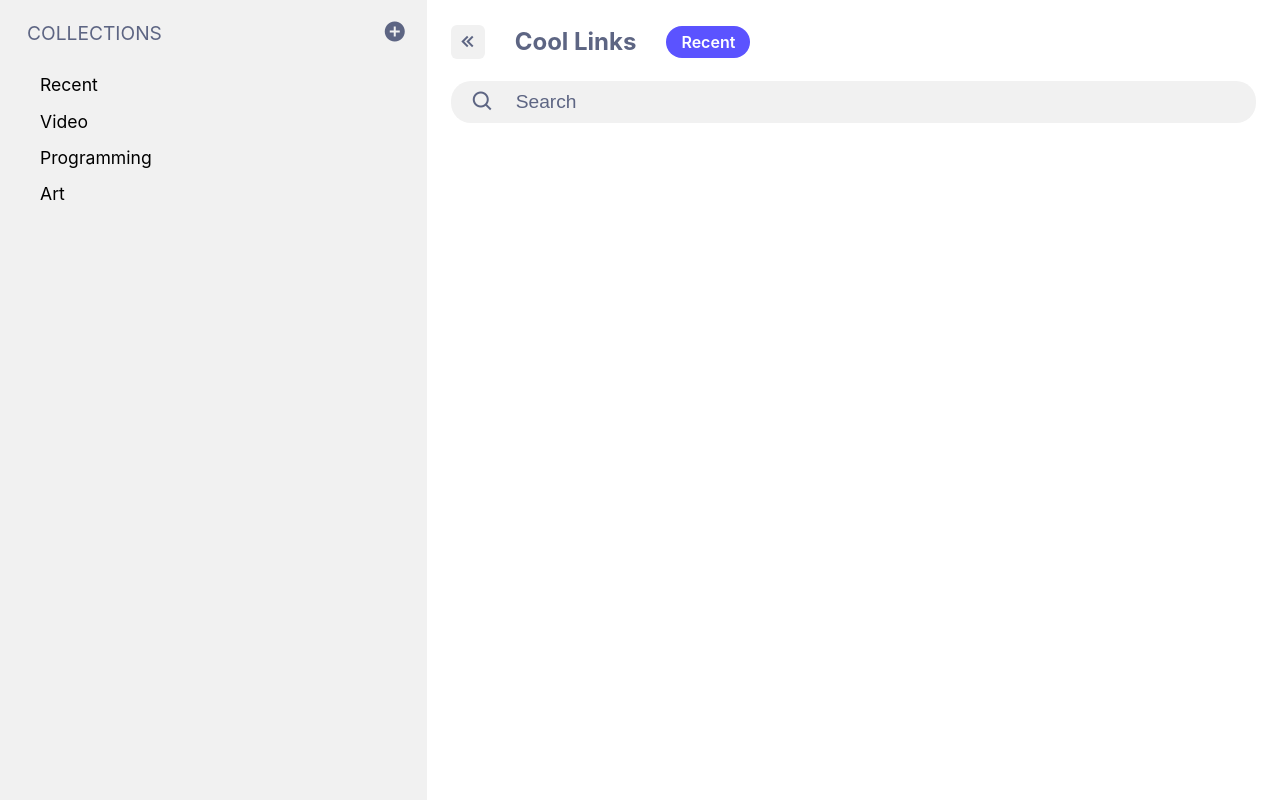
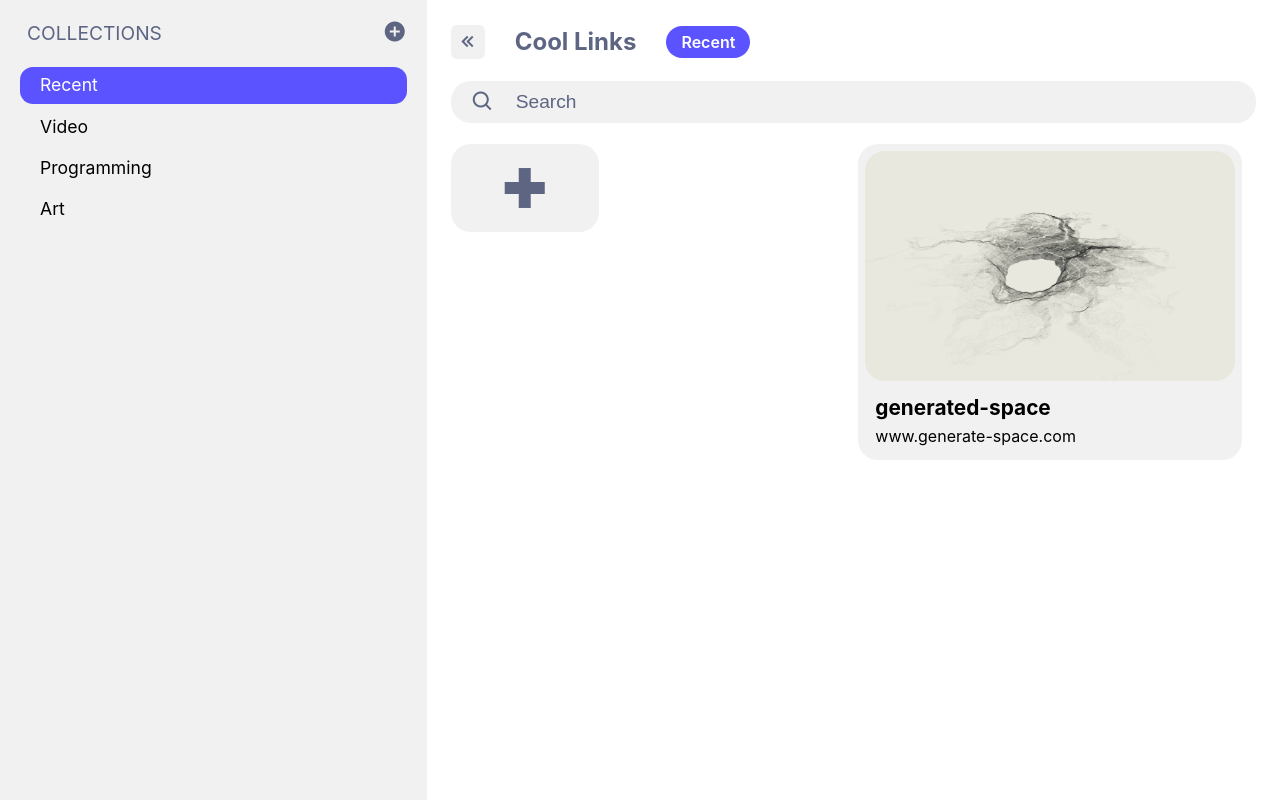
Before and after one commit to paigebraun/cool-links, a React (Vite) app: page / in a window 1280 px wide. Both pictures are taken after a click on the button 41 px from the left and 42 px from the top of the page. Built offline with nearby package versions, Linux system fonts and the light colour scheme.

Commit message:
Add sidebar functionality and link card layout

```diff
--- a/package.json
+++ b/package.json
@@ -12,7 +12,9 @@
   "dependencies": {
     "boxicons": "^2.1.4",
     "react": "^18.2.0",
-    "react-dom": "^18.2.0"
+    "react-dom": "^18.2.0",
+    "react-responsive-masonry": "^2.1.7",
+    "uuid": "^9.0.0"
   },
   "devDependencies": {
     "@types/react": "^18.2.15",
--- a/src/App.jsx
+++ b/src/App.jsx
@@ -1,5 +1,7 @@
 import { useState } from 'react'
+import { v4 as uuidv4 } from 'uuid';
 import './styles/App.css'
+
 
 import Header from './components/Header'
 import SearchBar from './components/SearchBar'
@@ -8,9 +10,31 @@ import AddLink from './components/AddLink'
 
 let root = document.getElementById('root');
 
+const collections = [
+  { name: "Video", id: uuidv4() },
+  { name: "Programming", id: uuidv4() },
+  { name: "Art", id: uuidv4() }
+];
+
 function App() {
   const [icon, setIcon] = useState('bx bxs-collection')
   const [show, setShow] = useState(false);
+  const [selectCollection, setSelectCollection] = useState('Recent')
+
+  function handleCollectionClick(collection, e) {
+    if (e.target.className === 'collectionBtn'){
+      const selected = document.querySelector('.selected');
+      selected.classList.remove("selected");
+      if (collection === 'Recent') {
+        setSelectCollection('Recent');
+        e.target.parentNode.classList = ["collection selected permanent"]
+      }
+      else {
+        setSelectCollection(collection.name);
+        e.target.parentNode.classList = ["collection selected"];
+      }
+    }
+  }
 
   function handleBtn() {
       if (icon == 'bx bxs-collection') {
@@ -23,10 +47,11 @@ function App() {
     }
   return (
     <>
-    <SideBar show={show}/>
+    <SideBar show={show} handleCollectionClick={handleCollectionClick} selectCollection={selectCollection} setSelectCollection={setSelectCollection} collections={collections}/>
     <div className="appDiv">
-      <Header handleBtn={handleBtn} setShow={setShow} icon={icon} show={show}/>
+      <Header handleBtn={handleBtn} setShow={setShow} icon={icon} show={show} selectCollection={selectCollection} />
       <SearchBar />
+      <AddLink />
     </div>
     </>
   )
--- a/src/components/AddLink.jsx
+++ b/src/components/AddLink.jsx
@@ -1,8 +1,19 @@
 import '../styles/AddLink.css'
+import Masonry, {ResponsiveMasonry} from "react-responsive-masonry"
+import generatedSpace from '../assets/headimg_small.jpg'
 
 const AddLink = () => {
     return(
-        <button><i className='bx bx-plus-medical'></i></button>
+        <ResponsiveMasonry columnsCountBreakPoints= {{350:1, 750: 2, 900: 3}} >
+            <Masonry className='linkContainer'>
+                <button className = "addLinkBtn"><i className='bx bx-plus-medical'></i></button>
+                <div className='link'>
+                    <img src={generatedSpace} alt="Generated Space"/>
+                    <h3>generated-space</h3>
+                    <p>www.generate-space.com</p>
+                </div>
+            </Masonry>
+        </ResponsiveMasonry>
     )
 }
 
--- a/src/components/Header.jsx
+++ b/src/components/Header.jsx
@@ -1,7 +1,7 @@
 import { useState } from 'react'
 import '../styles/Header.css'
 
-const Header = ({handleBtn, setShow, icon, show}) => {
+const Header = ({handleBtn, setShow, icon, show, selectCollection}) => {
     return (
         <div className="header">
             <button onClick={() => {
@@ -11,7 +11,7 @@ const Header = ({handleBtn, setShow, icon, show}) => {
                 <i className={icon}></i>
             </button>
             <h1>Cool Links</h1>
-            <div className="currentCollection">Recent</div>
+            <div className="currentCollection">{selectCollection}</div>
         </div>
     )
 }
--- a/src/components/SideBar.jsx
+++ b/src/components/SideBar.jsx
@@ -1,6 +1,7 @@
 import '../styles/SideBar.css'
 
-const SideBar = ({show}) => {
+const SideBar = ({show, handleCollectionClick, selectCollection, setSelectCollection, collections}) => {
+
     return (
         <div className={show ? 'show-class' : 'hide-class'}>
             <div className="collectionsAdd">
@@ -8,22 +9,16 @@ const SideBar = ({show}) => {
                 <button className="collectionsAddBtn"><i className='bx bxs-plus-circle'></i></button>
             </div>
             <div className="collections">
-            <div className="collection">
+                <div onClick={(e) => handleCollectionClick("Recent", e)} className={"collection selected permanent"}>
                     <button className="collectionBtn">Recent</button>
                     <button className="deleteCollection"><i className='bx bxs-trash'></i></button>
                 </div>
-                <div className="collection">
-                    <button className="collectionBtn">Video</button>
-                    <button className="deleteCollection"><i className='bx bxs-trash'></i></button>
-                </div>
-                <div className="collection">
-                    <button className="collectionBtn">Programming</button>
-                    <button className="deleteCollection"><i className='bx bxs-trash'></i></button>
-                </div>
-                <div className="collection">
-                    <button className="collectionBtn">Art</button>
-                    <button className="deleteCollection"><i className='bx bxs-trash'></i></button>
-                </div>
+                {collections.map((collection) => (
+                    <div key={collection.id} onClick={(e) => handleCollectionClick(collection, e)} className="collection">
+                        <button className="collectionBtn">{collection.name}</button>
+                        <button className="deleteCollection"><i className='bx bxs-trash'></i></button>
+                    </div>
+                ))}
             </div>
         </div>
     )
--- a/src/styles/AddLink.css
+++ b/src/styles/AddLink.css
@@ -0,0 +1,44 @@
+.addLinkBtn {
+    all: unset;
+    cursor: pointer;
+    background-color: #f1f1f1;
+    padding: 20px 50px;
+    border-radius: 20px;
+    font-size: 2em;
+    display: flex;
+    flex-direction: column;
+    align-items: center;
+    margin-top: 5px;
+}
+
+.addLinkBtn:hover {
+    background-color: #d9d9d9;
+}
+
+.link {
+    padding: 7px 7px;
+    border-radius: 20px;
+    width: 370px;
+    height: auto;
+    background-color:#f1f1f1;
+    margin: 5px;
+}
+
+.link > img {
+    border-radius: 20px;
+    width: 370px;
+    height: auto;
+}
+
+.link > img:hover {
+    scale: 1.02;
+}
+
+.link > h3 {
+    margin: 5px 0 0px 10px;
+    font-size: 1.3em;
+}
+
+.link > p {
+    margin: 0 0 5px 10px;
+}
--- a/src/styles/App.css
+++ b/src/styles/App.css
@@ -5,9 +5,6 @@
 
 .appDiv {
   padding: 1.5rem;
-  display: flex;
-  flex-direction: column;
-  align-items: center;
 }
 
 .appDiv .header {
--- a/src/styles/SearchBar.css
+++ b/src/styles/SearchBar.css
@@ -12,7 +12,7 @@
     display: flex;
     align-items: center;
     padding: 10px 0;
-    margin: 21px 0 21px 0;
+    margin: 21px 0 16px 0;
 }
 
 .searchBar i {
--- a/src/styles/SideBar.css
+++ b/src/styles/SideBar.css
@@ -25,6 +25,12 @@
     padding: 0 20px;
 }
 
+.collections {
+    display: flex;
+    flex-direction: column;
+    gap: 5px;
+}
+
 .collectionsAddBtn {
     all: unset;
     cursor: pointer;
@@ -34,7 +40,7 @@
     color:#5B53FF;
 }
 
-.collection:hover {
+:not(.selected).collection:hover{
     background-color: #d9d9d9;
 }
 
@@ -63,11 +69,38 @@
     all: unset;
     cursor: pointer;
     position: relative;
-    top: 3px;
     left: -9px;
+    display: none;
+    border-radius: 20px;
+    padding: 0 3px;
+    align-items: center;
+    justify-content: center;
+}
+
+.deleteCollection > i {
+    font-size: 1.1em;
+}
+
+.collection:hover .deleteCollection {
+    display: flex;
+}
+
+.selected:hover .deleteCollection > i {
+    color: white;
+}
+
+.collection:hover .deleteCollection:hover{
+    background-color: #bcbcbc;
+}
+
+.selected:hover .deleteCollection:hover {
+    background-color: #4740D0;
+}
+
+.permanent:hover .deleteCollection {
     display: none;
 }
 
-.collection:hover .deleteCollection {
-    display: block;
+.permanent:hover .deleteCollection:hover {
+    display: none;
 }
```
Also changed, not shown: src/assets/headimg_small.jpg (added), 1 other file (tests, documents, lock files or other folders).
